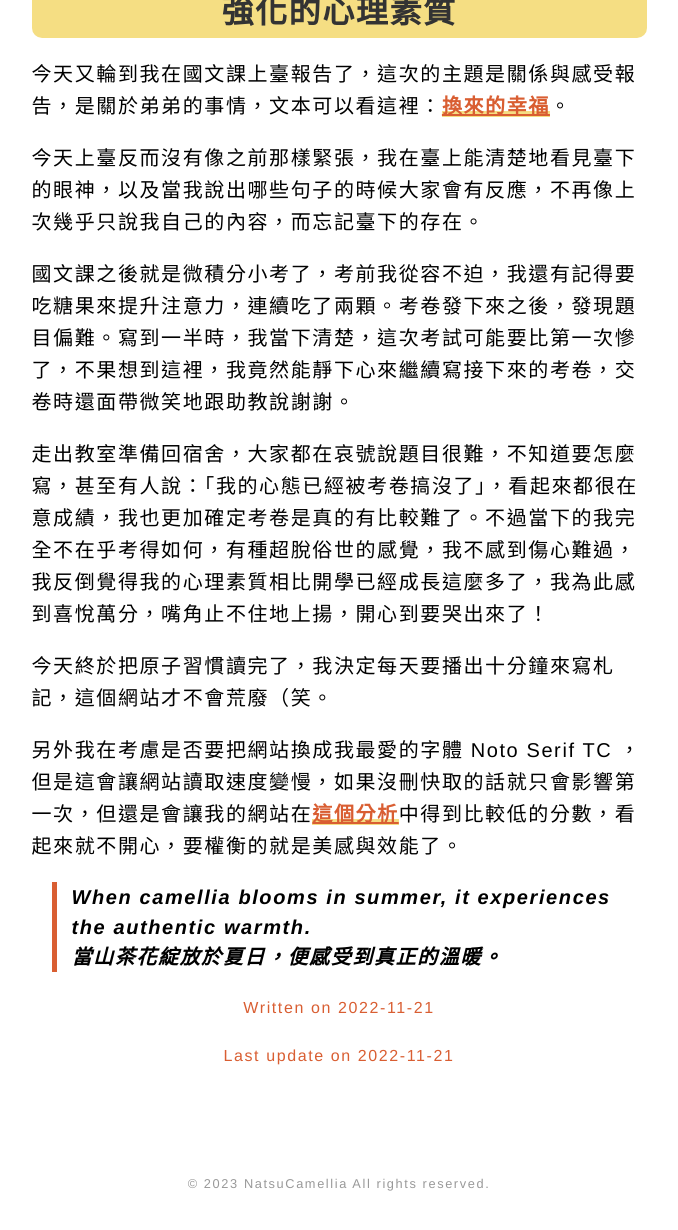
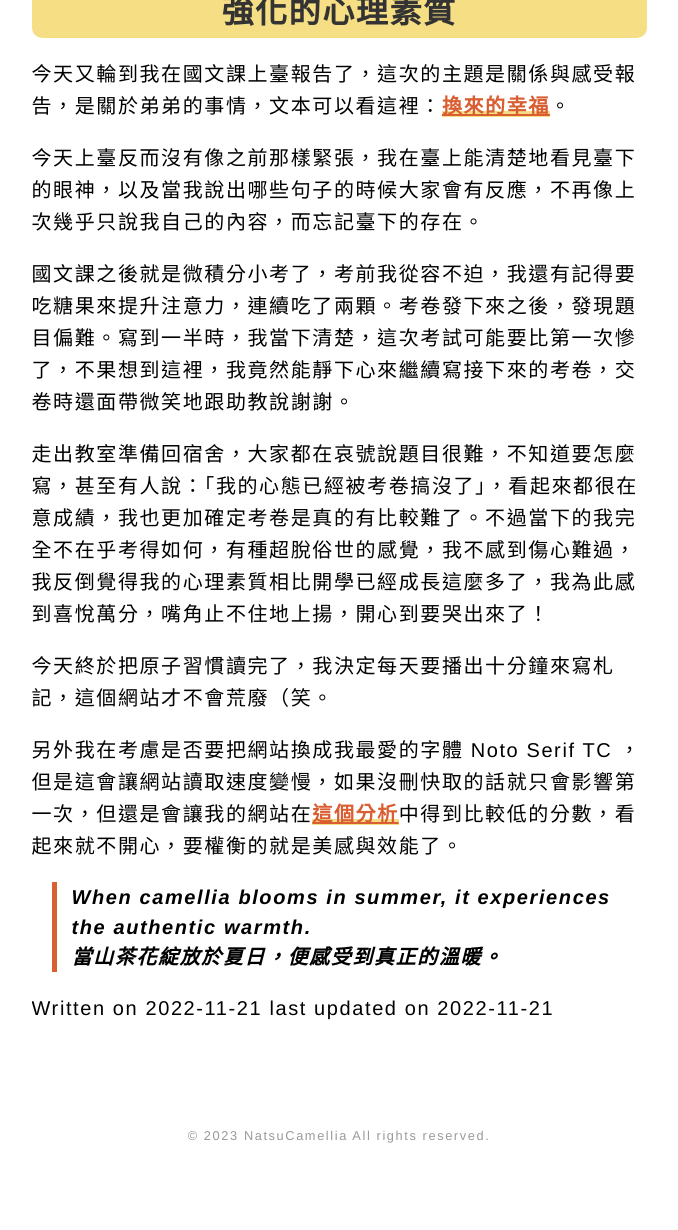
Before and after one commit to NatsuCamellia/NatsuCamellia.github.io, a Jekyll site: the page built from _posts/2022-11-21-強化的心理素質.md, in a window 1280 px wide, cut to the strip 212-1444 px from the top of the page. Shown: the whole strip, without its empty margins (301-979 px from the left). Built offline with Jekyll 4.4.1, drawn with Linux system fonts in a browser that asks for light colours; a style sheet for code colours, icons or effects is not loaded; after the commit the page ends 1396 px from its top, so only the background shows below that.

Commit message:
Adjust post and update time

```diff
--- a/_data/settings.yml
+++ b/_data/settings.yml
@@ -30,4 +30,4 @@ related_posts: 'You may also enjoy:'
 
 post_date_prefix: 'Written on'
 
-update_date_prefix: 'Last update on'
+update_date_prefix: 'last updated on'
--- a/_includes/post-date.html
+++ b/_includes/post-date.html
@@ -1,4 +1,2 @@
-<span class="post-date">
-  {{ site.data.settings.post_date_prefix }}
-  {{ page.date | date: "%Y-%m-%d" }}
-</span>
+{{ site.data.settings.post_date_prefix }}
+{{ page.date | date: "%Y-%m-%d" }}
--- a/_includes/update-date.html
+++ b/_includes/update-date.html
@@ -1,4 +1,2 @@
-<span class="post-date">
-    {{ site.data.settings.update_date_prefix }}
-    {{ page.date | date: "%Y-%m-%d" }}
-</span>
+{{ site.data.settings.update_date_prefix }}
+{{ page.date | date: "%Y-%m-%d" }}
--- a/_sass/_post.scss
+++ b/_sass/_post.scss
@@ -7,8 +7,7 @@
   margin-bottom: 1rem;
   color: $post-date-color;
   font-family: $sans-serif-font-family;
-  font-size: 1rem;
-  text-align: center;
+  font-size: 0.8rem;
 }
 
 .read-time {
```
